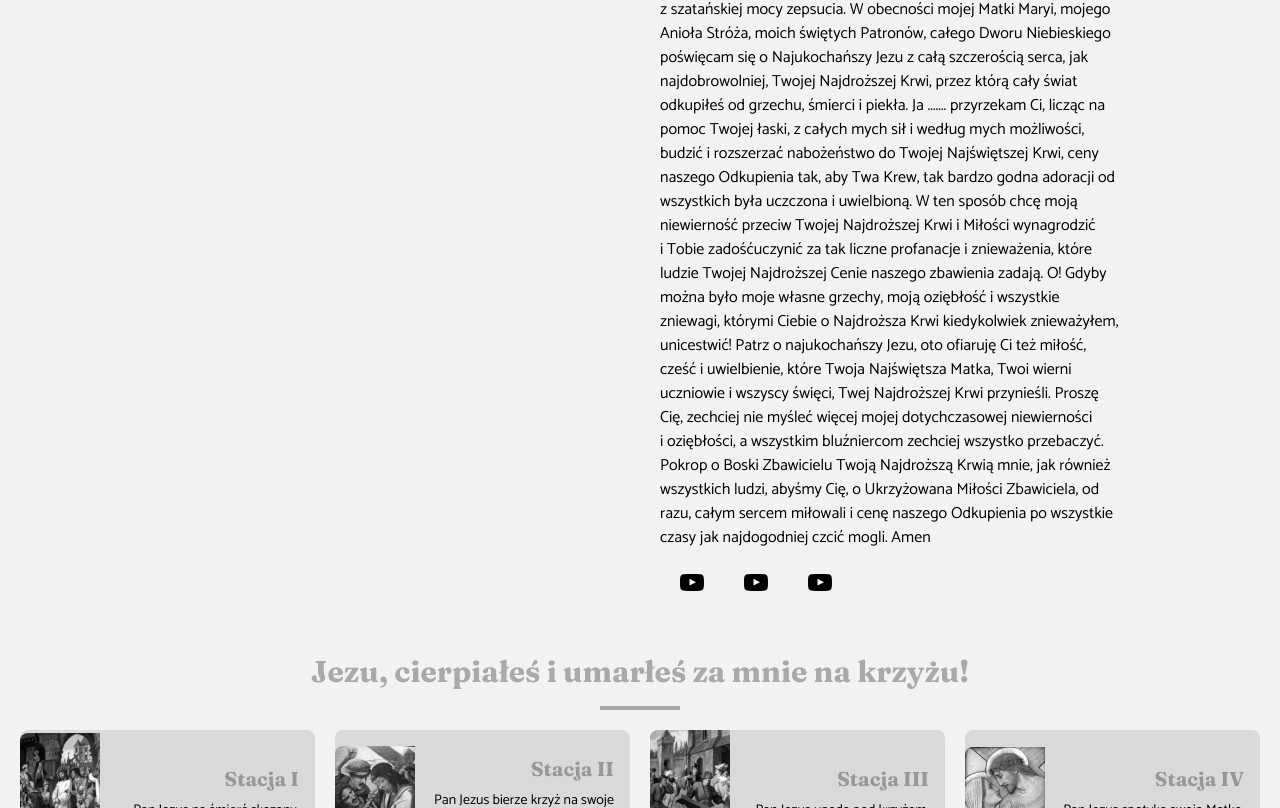
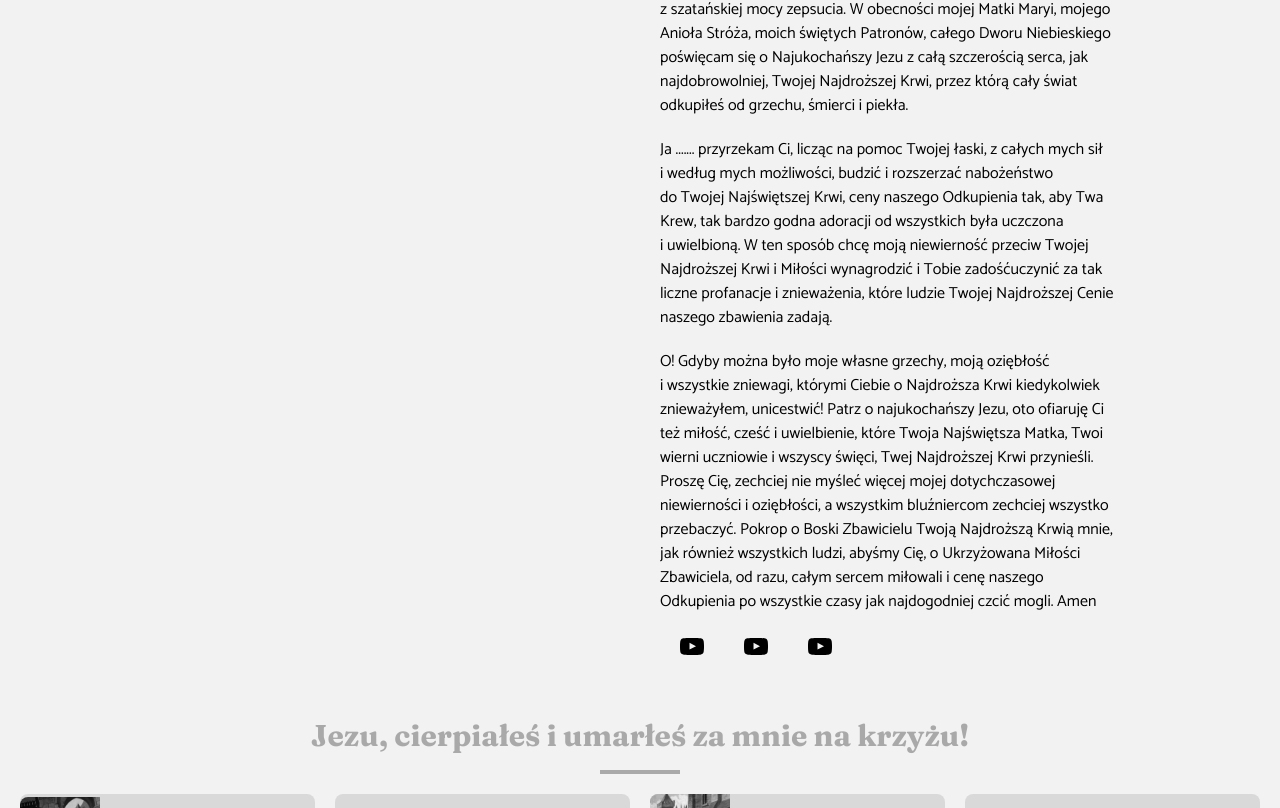
Before and after one commit to AdamBabinicz/moj-jezus, a React (Create React App) app: page / in a window 1280 px wide. Shown: the part 2812-3620 px from the top of the page. Built offline with nearby package versions, Linux system fonts and the light colour scheme.

Commit message:
stylowanie tekstu modlitwy

```diff
--- a/src/components/About2.js
+++ b/src/components/About2.js
@@ -21,16 +21,21 @@ const About2 = () => {
             moich świętych Patronów, całego Dworu Niebieskiego poświęcam się
             o&nbsp;Najukochańszy Jezu z&nbsp;całą szczerością serca, jak
             najdobrowolniej, Twojej Najdroższej Krwi, przez którą cały świat
-            odkupiłeś od grzechu, śmierci i&nbsp;piekła. Ja ....... przyrzekam
-            Ci, licząc na pomoc Twojej łaski, z&nbsp;całych mych sił
-            i&nbsp;według mych możliwości, budzić i&nbsp;rozszerzać nabożeństwo
-            do&nbsp;Twojej Najświętszej Krwi, ceny naszego Odkupienia tak, aby
-            Twa Krew, tak bardzo godna adoracji od wszystkich była uczczona
-            i&nbsp;uwielbioną. W ten sposób chcę moją niewierność przeciw Twojej
-            Najdroższej Krwi i&nbsp;Miłości wynagrodzić i&nbsp;Tobie
-            zadośćuczynić za&nbsp;tak liczne profanacje i&nbsp;znieważenia,
-            które ludzie Twojej Najdroższej Cenie naszego zbawienia zadają. O!
-            Gdyby można było moje własne grzechy, moją oziębłość
+            odkupiłeś od grzechu, śmierci i&nbsp;piekła.
+          </p>
+          <p>
+            Ja ....... przyrzekam Ci, licząc na pomoc Twojej łaski,
+            z&nbsp;całych mych sił i&nbsp;według mych możliwości, budzić
+            i&nbsp;rozszerzać nabożeństwo do&nbsp;Twojej Najświętszej Krwi, ceny
+            naszego Odkupienia tak, aby Twa Krew, tak bardzo godna adoracji od
+            wszystkich była uczczona i&nbsp;uwielbioną. W ten sposób chcę moją
+            niewierność przeciw Twojej Najdroższej Krwi i&nbsp;Miłości
+            wynagrodzić i&nbsp;Tobie zadośćuczynić za&nbsp;tak liczne profanacje
+            i&nbsp;znieważenia, które ludzie Twojej Najdroższej Cenie naszego
+            zbawienia zadają.
+          </p>
+          <p>
+            O! Gdyby można było moje własne grzechy, moją oziębłość
             i&nbsp;wszystkie zniewagi, którymi Ciebie o&nbsp;Najdroższa Krwi
             kiedykolwiek znieważyłem, unicestwić! Patrz o&nbsp;najukochańszy
             Jezu, oto ofiaruję Ci też miłość, cześć i&nbsp;uwielbienie, które
--- a/src/components/Footer.js
+++ b/src/components/Footer.js
@@ -8,7 +8,7 @@ const Footer = () => {
     <>
       <footer className="px-5 py-20 lg:max-w-7xl lg:mx-auto">
         <div className="mb-10 md:flex md:items-center md:justify-center">
-          <h2 className="text-4xl mb-2">JHS</h2>
+          <h2 className="text-4xl mb-2">Jezus</h2>
           <p className="ml-2">zmartwychwstał!</p>
         </div>
         <img src={JHS} alt="..." className="pb-4" />
```
